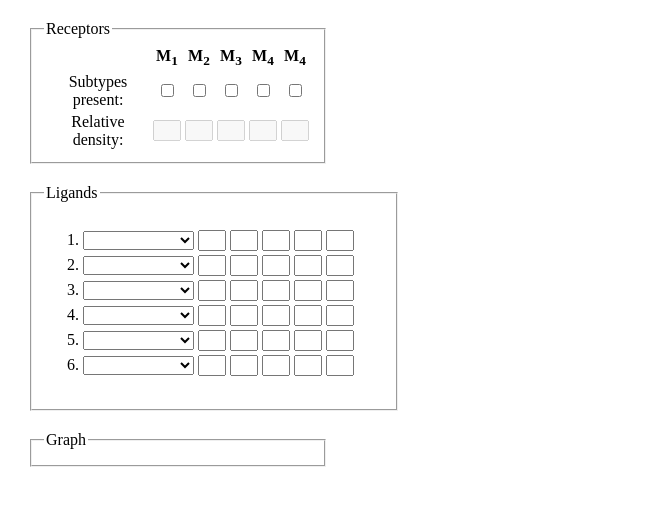
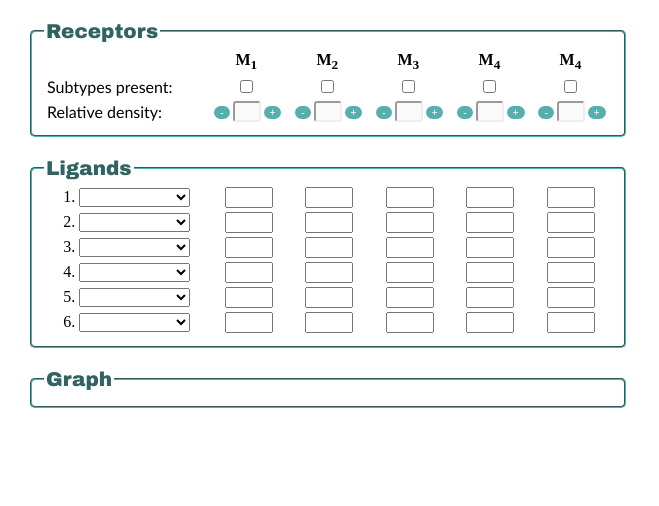
Before and after one commit to PeterJHenry/Modelling-How-Drugs-Work, a React (Create React App) app in the folder web_react/: page / in a window 1280 px wide. Shown: the top 506 px of the page, without its empty margins (0-659 px from the left). Built offline with nearby package versions, Linux system fonts and the light colour scheme.

Commit message:
Receptors: Ligands Input

```diff
--- a/web_react/public/index.html
+++ b/web_react/public/index.html
@@ -6,9 +6,9 @@
     <meta name="theme-color" content="#000000">
 
     <link rel="manifest" href="%PUBLIC_URL%/manifest.json">
-    <link rel="shortcut icon" href="%PUBLIC_URL%/favicon.ico">
+    <!--<link rel="shortcut icon" href="%PUBLIC_URL%/favicon.ico">-->
 
-    <title>React App</title>
+    <title>Drug Simulation</title>
   </head>
   <body>
 
--- a/web_react/src/App.css
+++ b/web_react/src/App.css
@@ -1,31 +1,71 @@
+td {
+    width: 100px;
+    text-align: center;
+    vertical-align: middle;
+}
+
 .relativeDensityInput {
     width: 20px;
+    border-color: #56afae;
+    border-radius: 3px;
+}
+
+.relativeDensityInput:disabled{
+    border-color: inherit;
 }
 
 .logValues {
     width: 20px;
 }
 
-.receptors {
-    width: 300px;
+.UISection{
+    width: 600px;
     margin: 20px;
 }
 
-.ligands {
-    width: 300px;
-    margin: 20px;
+
+.receptorsInputCell {
+    width: 40px;
+    text-align: center;
 }
 
-.graph {
-    width: 300px;
-    margin: 20px;
+.receptorButtons{
+    background-color: #56afae;
+    border: none;
+    color: white;
+    text-align: center;
+    text-decoration: none;
+    display: inline-block;
+    font-size: 10px;
+    cursor: pointer;
+    margin-left: 3px;
+    border-radius: 10px;
+}
+.decrement {
+    margin-right: 3px;
 }
 
-td {
-    text-align: center; /* center checkbox horizontally */
-    vertical-align: middle; /* center checkbox vertically */
+.increment {
+    margin-left: 3px;
 }
 
-.receptorsInputCell{
-    width: 20px;
+.leftInput {
+    width: 200px;
 }
+
+
+.fieldSet{
+    border-radius: 5px;
+    border-color: #56afae;
+}
+
+.fieldSet > legend{
+    font-family: "Arial Black";
+    font-size: 20px;
+    color: #316362;
+}
+
+.receptorSubtitle{
+    font-family: Calibri;
+    text-align: left;
+}
--- a/web_react/src/App.js
+++ b/web_react/src/App.js
@@ -33,37 +33,75 @@ class App extends Component {
         this.setState({
             selectedBox: [false, false, false, false, false],
             receptorRatio: [null, null, null, null, null],
-            ligands: [[0, 0, 0, 0, 0], [0, 0, 0, 0, 0], [0, 0, 0, 0, 0], [0, 0, 0, 0, 0], [0, 0, 0, 0, 0], [0, 0, 0, 0, 0]]
+            ligands: [
+                [0, 0, 0, 0, 0],
+                [0, 0, 0, 0, 0],
+                [0, 0, 0, 0, 0],
+                [0, 0, 0, 0, 0],
+                [0, 0, 0, 0, 0],
+                [0, 0, 0, 0, 0]
+            ]
 
         });
     }
 
-    handleLigandChange(rowIndex,ligandIndex){
+    handleLigandChange(rowIndex, ligandIndex) {
         let originalLigandState = this.state.ligands;
         originalLigandState[rowIndex] = logK[ligandIndex];
         this.setState({
             ligands: originalLigandState
         });
+    }
 
+    checkExceedBox(selectedBoxIndex) {
+        const boxArray = this.state.selectedBox;
+        const relInput = this.state.receptorRatio;
+
+        if (boxArray[selectedBoxIndex] === false) {
+            let trueCounter = 0;
+            boxArray.forEach(v => v ? trueCounter++ : v);
+            if (trueCounter < 2) {
+                boxArray[selectedBoxIndex] = true;
+            } else {
+                alert('You can only select two boxes!')
+            }
+        } else {
+            boxArray[selectedBoxIndex] = false;
+            relInput[selectedBoxIndex] = null;
+        }
+
+        this.setState({
+            selectedBox: boxArray,
+            receptorRatio: relInput
+        });
+    }
+
+    setCheckBox(selectedBoxIndex) {
+        const boxArray = this.state.selectedBox;
+        const relInput = this.state.receptorRatio;
+        boxArray[selectedBoxIndex] = true;
+
+        this.setState({
+            selectedBox: boxArray,
+        });
 
     }
 
     render() {
         return (
             <div>
-
                 <div className="mainUI">
-
-                    <div className="receptors">
-                        <Receptors/>
+                    <div className="UISection">
+                        <Receptors selectedBox={this.state.selectedBox}
+                                   receptorRatio={this.state.receptorRatio}
+                                   checkExceedBox={this.checkExceedBox.bind(this)}
+                                   setCheckBox={this.setCheckBox.bind(this)}/>
                     </div>
-
-                    <div className="ligands">
+                    <div className="UISection">
                         <Ligands ligandState={this.state.ligands} ligandChange={this.handleLigandChange.bind(this)}/>
                     </div>
 
-
-                    <div className="graph">
+                    <div className="UISection">
                         <Graph/>
                     </div>
 
--- a/web_react/src/Components/Graph.js
+++ b/web_react/src/Components/Graph.js
@@ -3,7 +3,7 @@ import React from 'react';
 class Graph extends React.Component {
     render() {
         return (
-            <fieldset className="graph_fieldset">
+            <fieldset className="fieldSet">
                 <legend>Graph</legend>
             </fieldset>
         );
--- a/web_react/src/Components/Ligands.js
+++ b/web_react/src/Components/Ligands.js
@@ -21,9 +21,7 @@ class Ligands extends React.Component {
 
 
     static disableZero(cellValue) {
-        if (cellValue == '0') {
-            return '';
-        }
+        if (cellValue == '0') return null;
         return cellValue;
     }
 
@@ -35,8 +33,8 @@ class Ligands extends React.Component {
 
         return (
             <tr>
-                <td><a>{rowNumber + 1}. </a>
-                    <select ref="ligandOptions" onChange={this.handleChange.bind(this, rowNumber)}>
+                <td className="leftInput"><a>{rowNumber + 1}. </a>
+                    <select ref="ligandOptions" className="ligandOptions" onChange={this.handleChange.bind(this, rowNumber)}>
                         {ligandOptions}
                     </select>
                 </td>
@@ -45,8 +43,6 @@ class Ligands extends React.Component {
                 {this.renderCell(this.props.ligandState[rowNumber][2])}
                 {this.renderCell(this.props.ligandState[rowNumber][3])}
                 {this.renderCell(this.props.ligandState[rowNumber][4])}
-
-
             </tr>
 
         );
@@ -56,9 +52,8 @@ class Ligands extends React.Component {
 
     render() {
         return (
-            <fieldset className="ligands_fieldset">
+            <fieldset className="fieldSet">
                 <legend>Ligands</legend>
-                <div className="ligands">
                     <table>
 
                         {this.renderRow(0)}
@@ -69,7 +64,6 @@ class Ligands extends React.Component {
                         {this.renderRow(5)}
 
                     </table>
-                </div>
             </fieldset>
 
         );
--- a/web_react/src/Components/Receptors.js
+++ b/web_react/src/Components/Receptors.js
@@ -3,83 +3,50 @@ import React from 'react';
 
 class Receptors extends React.Component {
 
-    constructor() {
-        super();
-        this.state = ({
-            selectedBox: [],
-            receptorRatio: []
-        });
-
-    }
-
-    componentWillMount() {
-        this.setState({
-            selectedBox: [false, false, false, false, false],
-            receptorRatio: [null, null, null, null, null]
-        });
-    }
-
     renderBoxes(selectedBoxIndex) {
-        return (<td>
+        return (
+            <td>
                 <input type="checkbox"
-                       onClick={this.checkExceedBox.bind(this, selectedBoxIndex)}
-                       checked={this.state.selectedBox[selectedBoxIndex]}/>
+                       onClick={this.props.checkExceedBox.bind(this, selectedBoxIndex)}
+                       checked={this.props.selectedBox[selectedBoxIndex]}/>
             </td>
         );
     }
 
-    checkExceedBox(selectedBoxIndex) {
-        const boxArray = this.state.selectedBox;
-        const relInput = this.state.receptorRatio;
 
 
-        if (boxArray[selectedBoxIndex] === false) {
-            let trueCounter = 0;
-            boxArray.forEach(v => v ? trueCounter++ : v);
-            if (trueCounter < 2) {
-                boxArray[selectedBoxIndex] = true;
-                // this.setState({selectedBox: boxArray});
-            } else {
-                alert('You can only select two boxes!')
-            }
-        } else {
-            boxArray[selectedBoxIndex] = false;
-            relInput[selectedBoxIndex] = null;
-        }
-        this.setState({
-            selectedBox: boxArray,
-            receptorRatio: relInput
-        });
-    }
-
     checkRatioTotal(boxIndex, event) {
-
         const inputValue = parseInt(event.target.value);
         // var total = 0;
         var total = 0;
-        const relInput = this.state.receptorRatio;
-        this.state.receptorRatio.forEach(v => total+= v);
+        const relInput = this.props.receptorRatio;
+        this.props.receptorRatio.forEach(v => total += v);
         total += inputValue;
-        console.log(total);
 
-        if(total > 100){
-            alert('too Much')
-        } else {
-            relInput[boxIndex] = inputValue;
-            this.setState({receptorRatio:relInput})
-        }
+        // if(total > 100){
+        //     alert('too Much')
+        // } else {
+        //     relInput[boxIndex] = inputValue;
+        //     this.setState({receptorRatio:relInput})
+        // }
 
 
+    }
 
+    handleInputChange(e) {
+        // console.log(e.target.value);
     }
 
     renderRelativeDensity(boxIndex) {
         return (
             <td>
+                <button className="receptorButtons decrement">-</button>
                 <input type="text" className="relativeDensityInput"
-                       disabled={!this.state.selectedBox[boxIndex]}
-                       value={this.state.receptorRatio[boxIndex]}
-                       onBlur={this.checkRatioTotal.bind(this, boxIndex)}/>
+                       disabled={!this.props.selectedBox[boxIndex]}
+                       value={this.props.receptorRatio[boxIndex]}
+                       onBlur={this.checkRatioTotal.bind(this, boxIndex)}
+                       onChange={this.handleInputChange.bind(this)}/>
+                <button className="receptorButtons increment">+</button>
             </td>
         )
     }
@@ -95,7 +62,7 @@ class Receptors extends React.Component {
 
     render() {
         return (
-            <fieldset className="receptors_fieldset">
+            <fieldset className="fieldSet">
                 <legend>Receptors</legend>
 
 
@@ -111,7 +78,7 @@ class Receptors extends React.Component {
                     </tr>
 
                     <tr>
-                        <td>Subtypes present:</td>
+                        <td className="leftInput receptorSubtitle">Subtypes present:</td>
                         {this.renderBoxes(0)}
                         {this.renderBoxes(1)}
                         {this.renderBoxes(2)}
@@ -120,7 +87,7 @@ class Receptors extends React.Component {
                     </tr>
 
                     <tr>
-                        <td>Relative density:</td>
+                        <td className="leftInput receptorSubtitle">Relative density:</td>
                         {this.renderRelativeDensity(0)}
                         {this.renderRelativeDensity(1)}
                         {this.renderRelativeDensity(2)}
```
